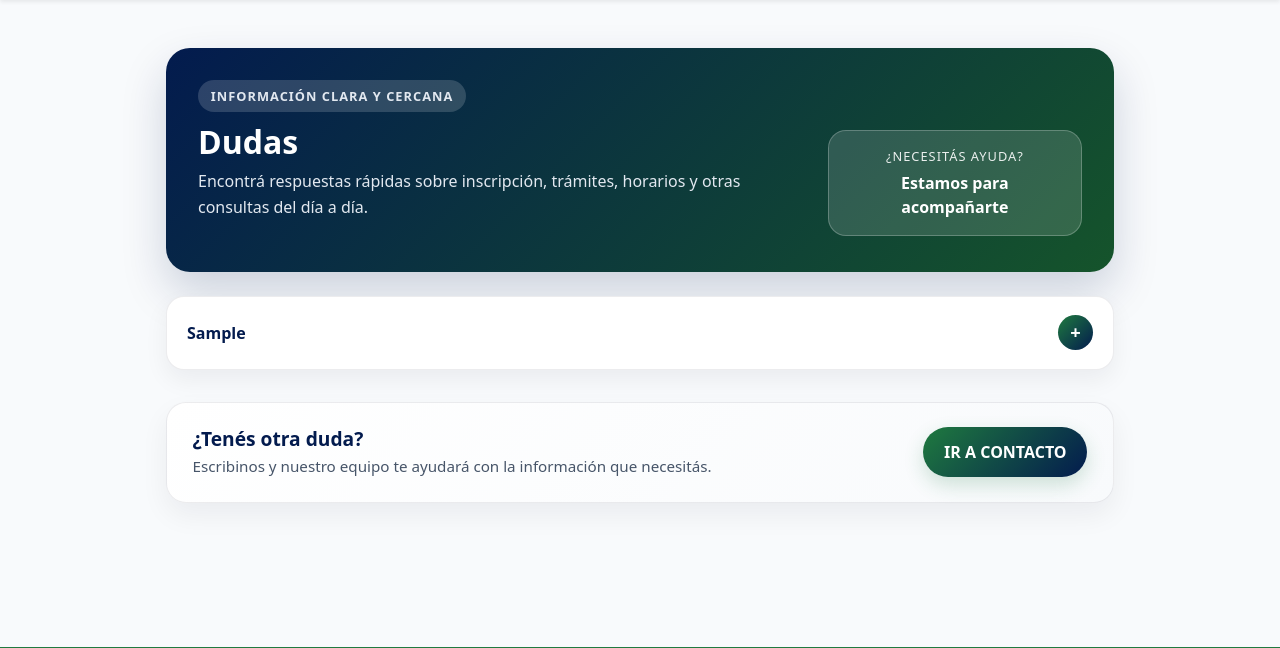
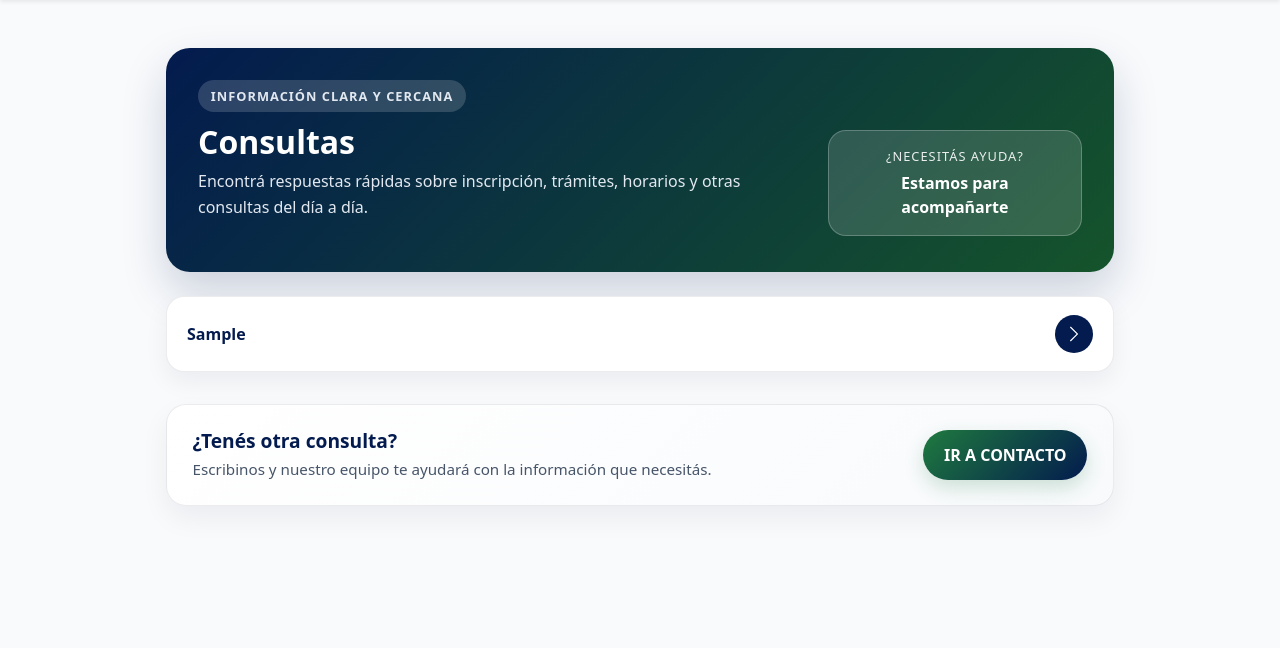
Before and after one commit to SoySid/colegio-patagonia-cipolletti, a Django app: page /faq/ in a window 1280 px wide. Shown: the part 172-820 px from the top of the page. Run offline with Django 5.2, Linux system fonts and the light colour scheme; tables that the repository leaves empty hold one stand-in row (values such as "Sample post"); grey boxes marked "Sample" are stand-in pictures.

Commit message:
feat: reemplazar el icono de mas por flecha animada con rotacion en consultas

```diff
--- a/escuela/static/escuela/css/sections.css
+++ b/escuela/static/escuela/css/sections.css
@@ -968,3 +968,42 @@ footer {
         font-size: 0.9rem;
     }
 }
+
+/* Oculta la flechita que trae el navegador por defecto */
+.faq-head::-webkit-details-marker {
+    display: none;
+}
+.faq-head {
+    list-style: none;
+    cursor: pointer;
+}
+
+/* Círculo contenedor de la flecha */
+.faq-icon-container {
+    width: 38px;
+    height: 38px;
+    border-radius: 50%;
+    background-color: var(--primary);
+    color: #ffffff;
+    display: flex;
+    align-items: center;
+    justify-content: center;
+    flex-shrink: 0;
+    transition: background-color 0.3s ease;
+}
+
+/* Transición suave para la flechita */
+.faq-arrow {
+    transition: transform 0.3s ease;
+}
+
+/* Cuando la tarjeta se abre, rota 90 grados la flecha hacia abajo */
+details[open] .faq-arrow {
+    transform: rotate(90deg);
+}
+
+/* Cambia a verde el círculo al abrir o al pasar el mouse */
+details[open] .faq-icon-container,
+.faq-card:hover .faq-icon-container {
+    background-color: var(--brand-green);
+}
--- a/escuela/templates/escuela/faq.html
+++ b/escuela/templates/escuela/faq.html
@@ -1,13 +1,13 @@
 {% extends 'escuela/base.html' %}
 
-{% block title %}Dudas - {{ escuela_info.nombre|default:"Colegio Patagonia" }}{% endblock %}
+{% block title %}Consultas - {{ escuela_info.nombre|default:"Colegio Patagonia" }}{% endblock %}
 
 {% block content %}
 <section class="faq-wrapper">
     <div class="faq-hero">
         <div class="faq-hero-content">
             <p class="faq-kicker">Información clara y cercana</p>
-            <h2>Dudas</h2>
+            <h2>Consultas</h2>
             <p>Encontrá respuestas rápidas sobre inscripción, trámites, horarios y otras consultas del día a día.</p>
         </div>
         <div class="faq-hero-badge">
@@ -22,7 +22,12 @@
                 <details class="faq-card">
                     <summary class="faq-head">
                         <span>{{ faq.pregunta }}</span>
-                        <span class="faq-plus">+</span>
+                        <!-- Cambiamos el '+' por el contenedor circular con la flechita SVG -->
+                        <span class="faq-icon-container">
+                            <svg xmlns="http://www.w3.org/2000/svg" width="18" height="18" fill="currentColor" class="faq-arrow" viewBox="0 0 16 16">
+                                <path fill-rule="evenodd" d="M4.646 1.646a.5.5 0 0 1 .708 0l6 6a.5.5 0 0 1 0 .708l-6 6a.5.5 0 0 1-.708-.708L10.293 8 4.646 2.354a.5.5 0 0 1 0-.708z"/>
+                            </svg>
+                        </span>
                     </summary>
                     <div class="faq-body">
                         <p>{{ faq.respuesta }}</p>
@@ -32,13 +37,13 @@
         </div>
     {% else %}
         <div class="faq-empty">
-            <p>No hay dudas registradas por el momento.</p>
+            <p>No hay consultas registradas por el momento.</p>
         </div>
     {% endif %}
 
     <div class="faq-cta">
         <div class="faq-cta-text">
-            <h3>¿Tenés otra duda?</h3>
+            <h3>¿Tenés otra consulta?</h3>
             <p>Escribinos y nuestro equipo te ayudará con la información que necesitás.</p>
         </div>
         <a href="/contacto/" class="btn-primary">IR A CONTACTO</a>
```
